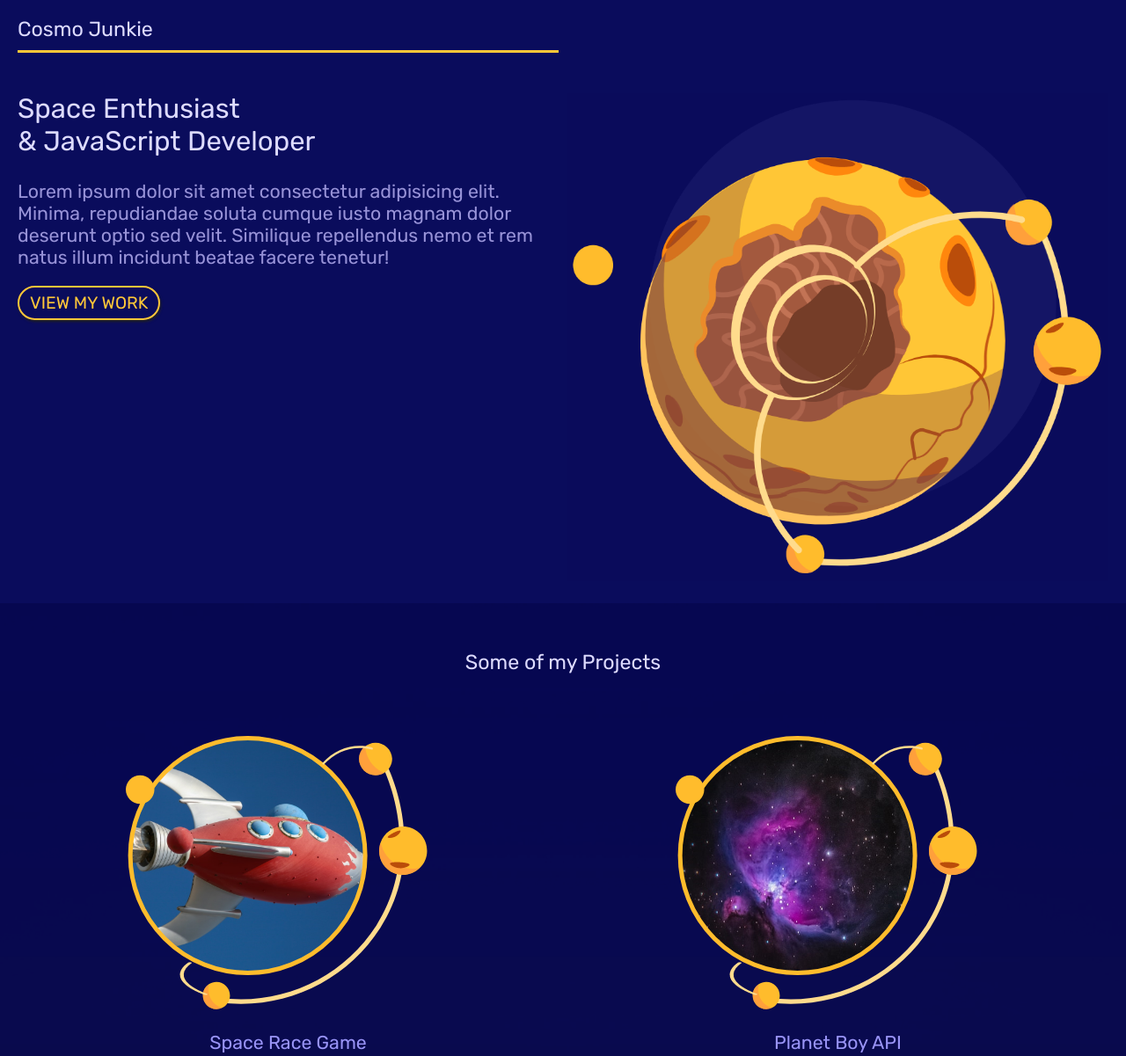
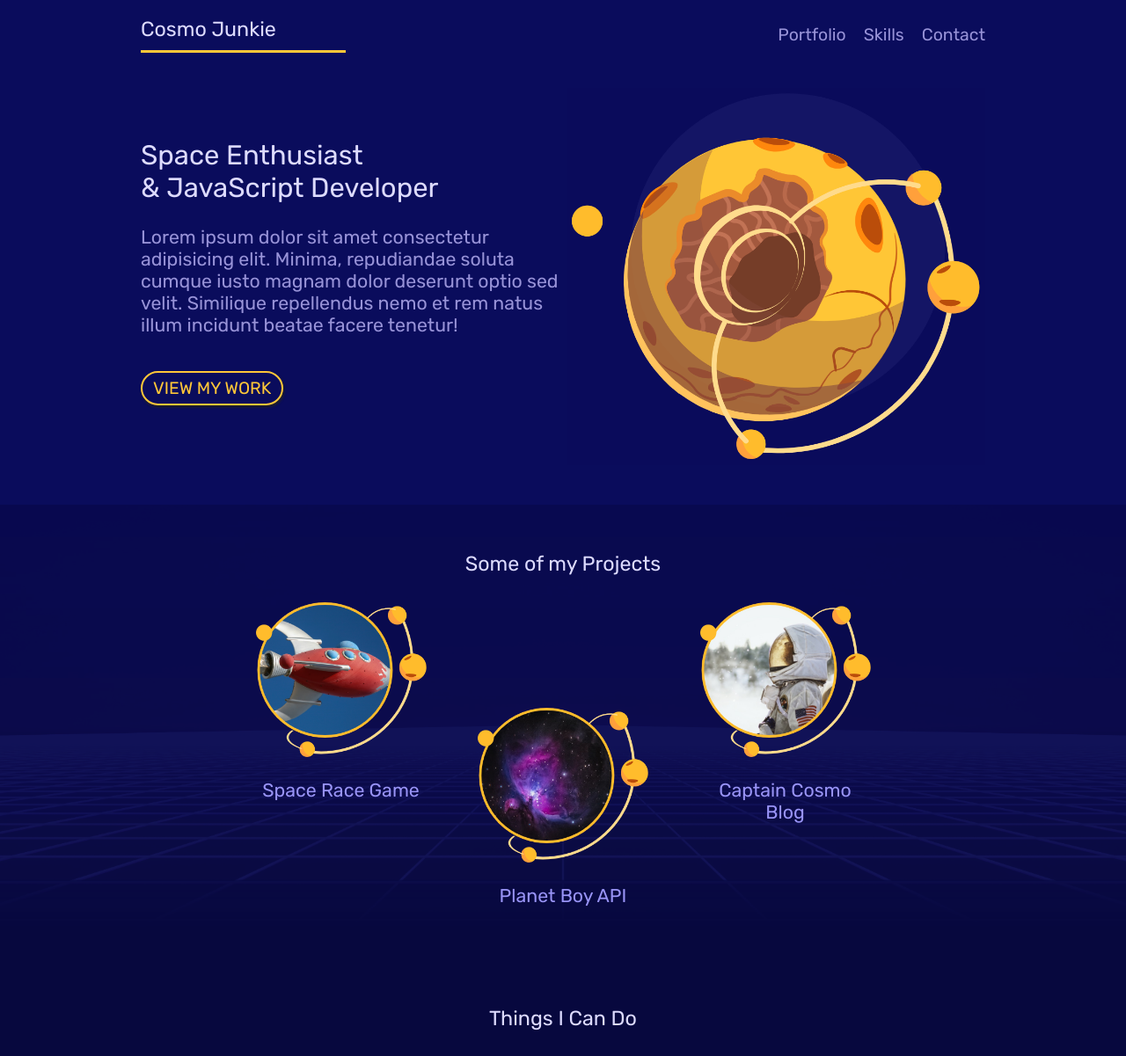
Before and after one commit to gaylonalfano/css-grid-cosmo-junkie, a plain HTML site: page index.html in a window 1280 px wide. Shown: the top 1201 px of the page at 88% size. Drawn offline with Linux system fonts and the light colour scheme.

Commit message:
Completed larger tablet and laptop styles.

```diff
--- a/index.html
+++ b/index.html
@@ -10,12 +10,10 @@
     <nav class="site-nav grid">
       <h1>Cosmo Junkie</h1>
       <ul>
-        <li>
-          <!-- Make some anchor links -->
-          <a href="#portfolio">Portfolio</a>
-          <a href="#skills">Skills</a>
-          <a href="#contact">Contact</a>
-        </li>
+        <!-- Make some anchor links -->
+        <li><a href="#portfolio">Portfolio</a></li>
+        <li><a href="#skills">Skills</a></li>
+        <li><a href="#contact">Contact</a></li>
       </ul>
     </nav>
     <!-- Welcome section. Gonna have some text on left side and image on right -->
--- a/style.css
+++ b/style.css
@@ -94,6 +94,8 @@ h4 {
   display: grid;
   grid-template-columns: repeat(8, 1fr);
   gap: 10px;
+  width: min(1000px, 100%);
+  box-sizing: border-box;
 }
 
 .site-nav {
@@ -292,8 +294,6 @@ footer img {
 
   .projects a:last-child {
     grid-column: 3 / 7;
-    /* align-self: center; */
-    /* justify-self: center; */
   }
 
   /* Justify all the items in each anchor to be in middle */
@@ -318,11 +318,92 @@ footer img {
   }
 }
 
-/* large tablet styles */
+/* large tablet & laptop styles */
 @media screen and (min-width: 960px) {
   /* body { */
   /*   font-size: 18px; */
   /* } */
+  .grid {
+    /* NOTE Better is width: min(1000px, 100%) in parent .grid */
+    /* width: 100%; */
+    /* max-width: 1000px; */
+    /* Center everything on the page */
+    margin: 0 auto;
+  }
+
+  .leading {
+    margin: 20px 0;
+  }
+
+  .site-nav {
+    padding: 0 20px;
+  }
+
+  .site-nav h1 {
+    /* Reduce the number of columns to shrink yellow underline */
+    grid-column: 1 / 3;
+  }
+
+  /* Display our nav links now with larger screens */
+  .site-nav ul {
+    display: flex;
+    grid-column: 6 / 9;
+    justify-content: flex-end;
+    align-self: center;
+  }
+
+  .site-nav li {
+    margin-left: 20px;
+  }
+
+  #welcome {
+    padding-bottom: 40px;
+  }
+
+  .welcome-text {
+    align-self: center;
+  }
+
+  /* Rearrange the projects on same row */
+  .projects a:nth-child(1) {
+    grid-column: 2 / 4;
+  }
+
+  .projects a:nth-child(2) {
+    grid-column: 4 / 6;
+    padding-top: 120px;
+  }
+
+  .projects a:nth-child(3) {
+    grid-column: 6 / 8;
+  }
+
+  /* Resize the images inside to be a little larger */
+  .projects a * {
+    max-width: 80%;
+    /* Evenly center remaining width */
+    margin: 10px 10%;
+  }
+
+  /* Remove some padding from skills container to give more room */
+  #skills {
+    padding: 30px 20px;
+  }
+
+  /* Add some breathing room to ul */
+  #skills ul {
+    margin: 40px auto;
+  }
+
+  /* Rearrange skills to be on single row */
+  #skills li {
+    grid-column: span 2;
+  }
+
+  footer {
+    padding: 40px 20px;
+    background-size: 25%;
+  }
 }
 
 /* desktop tablet styles */
```
